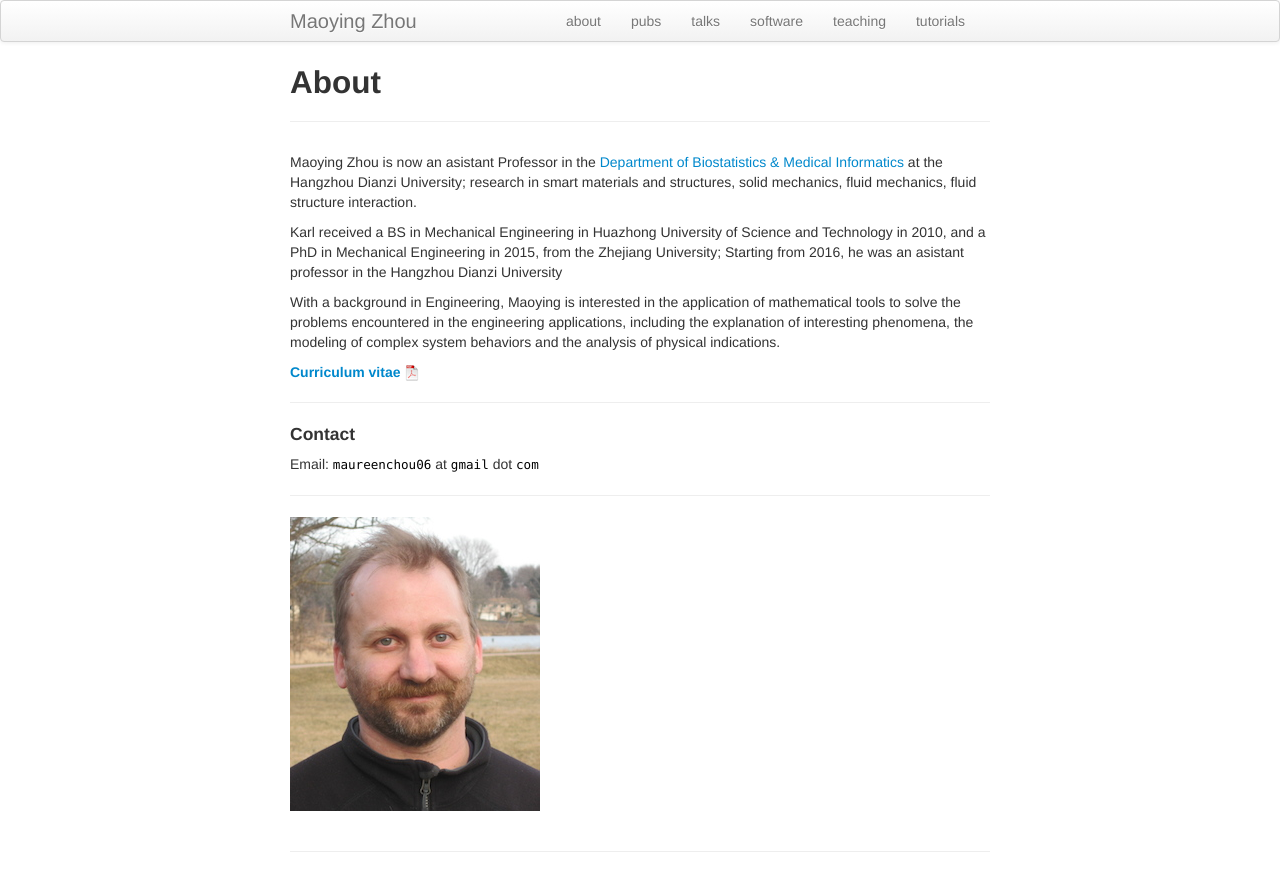
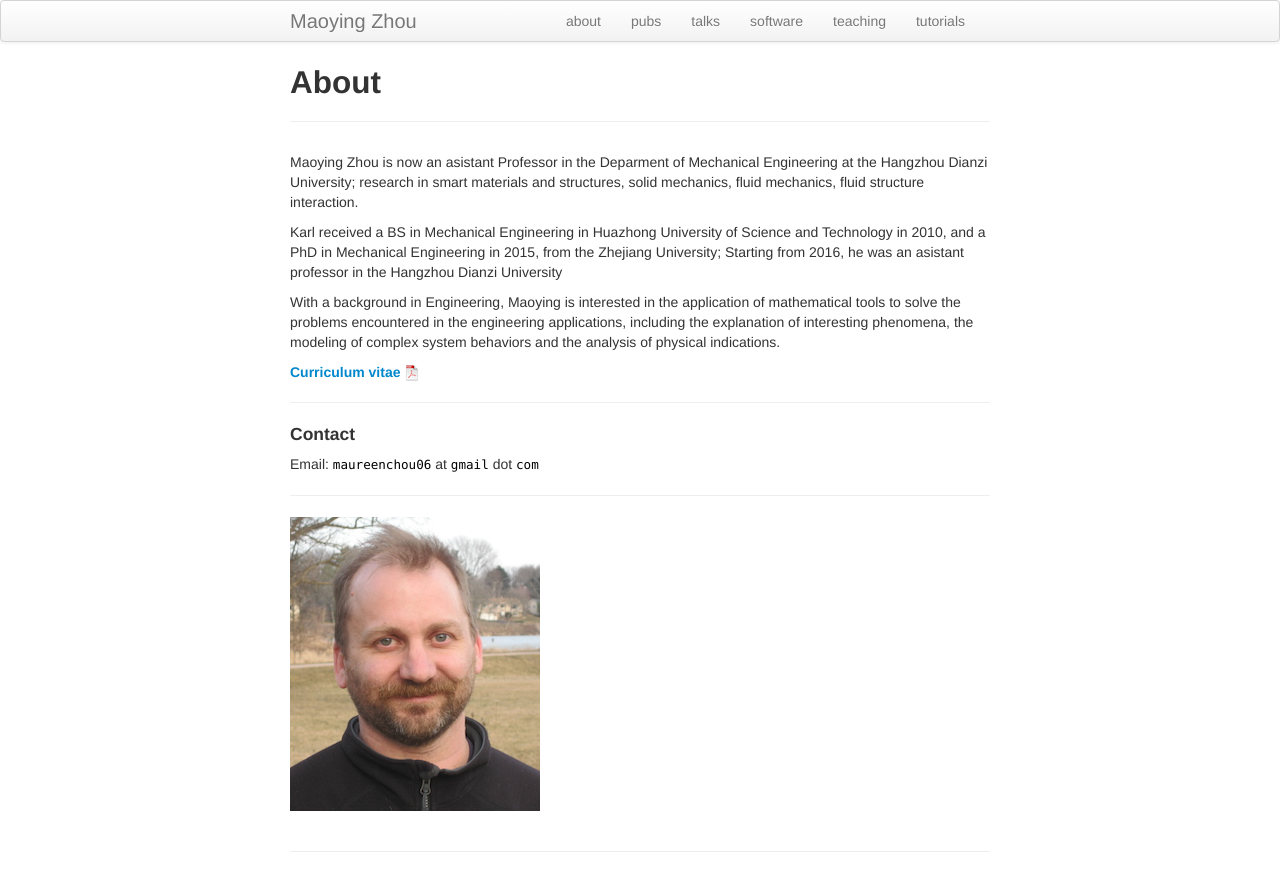
Before and after one commit to zmy20062010/zmy20062010.github.io, a Jekyll site: the page built from pages/about.md, in a window 1280 px wide. Shown: the top 891 px of the page. Built offline with Jekyll 4.4.1, drawn with Linux system fonts in a browser that asks for light colours.

Commit message:
new images

```diff
--- a/pages/about.md
+++ b/pages/about.md
@@ -4,7 +4,7 @@ title: About
 ---
 
 Maoying Zhou is now an asistant Professor in the
-[Department of Biostatistics &amp; Medical Informatics](http://www.biostat.wisc.edu)
+Deparment of Mechanical Engineering
 at the Hangzhou Dianzi University;
 research in smart materials and structures, solid mechanics, fluid mechanics,
 fluid structure interaction.
@@ -23,7 +23,7 @@ encountered in the engineering applications, including the
 explanation of interesting phenomena, the modeling of complex
 system behaviors and the analysis of physical indications.
 
-[**Curriculum vitae** ![CV as pdf](pdf-icon.png)]({{ BASE_PATH }}/assets/broman.pdf)
+[**Curriculum vitae** ![CV as pdf](pdf-icon.png)]({{ BASE_PATH }}/assets/maoying.jpg)
 
 
 ---
```
Also changed, not shown: assets/maoying.jpg (added).
